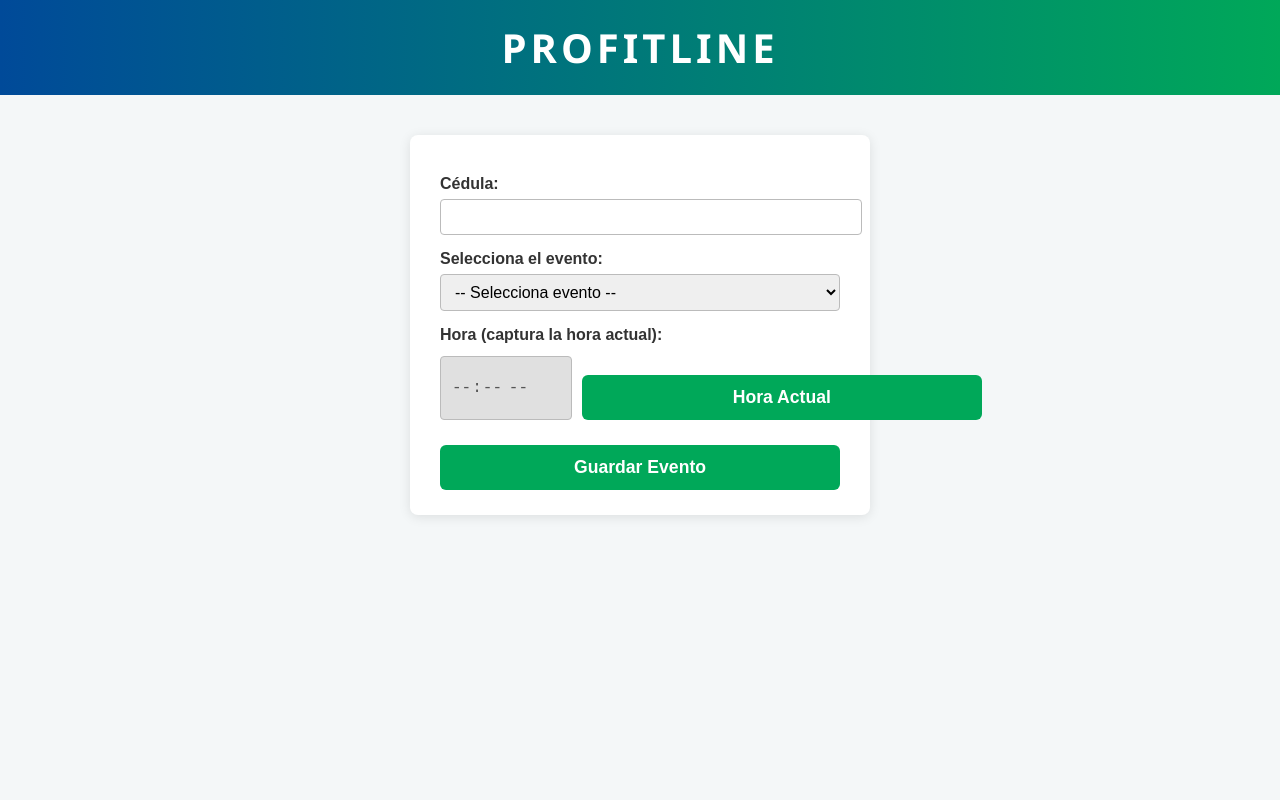
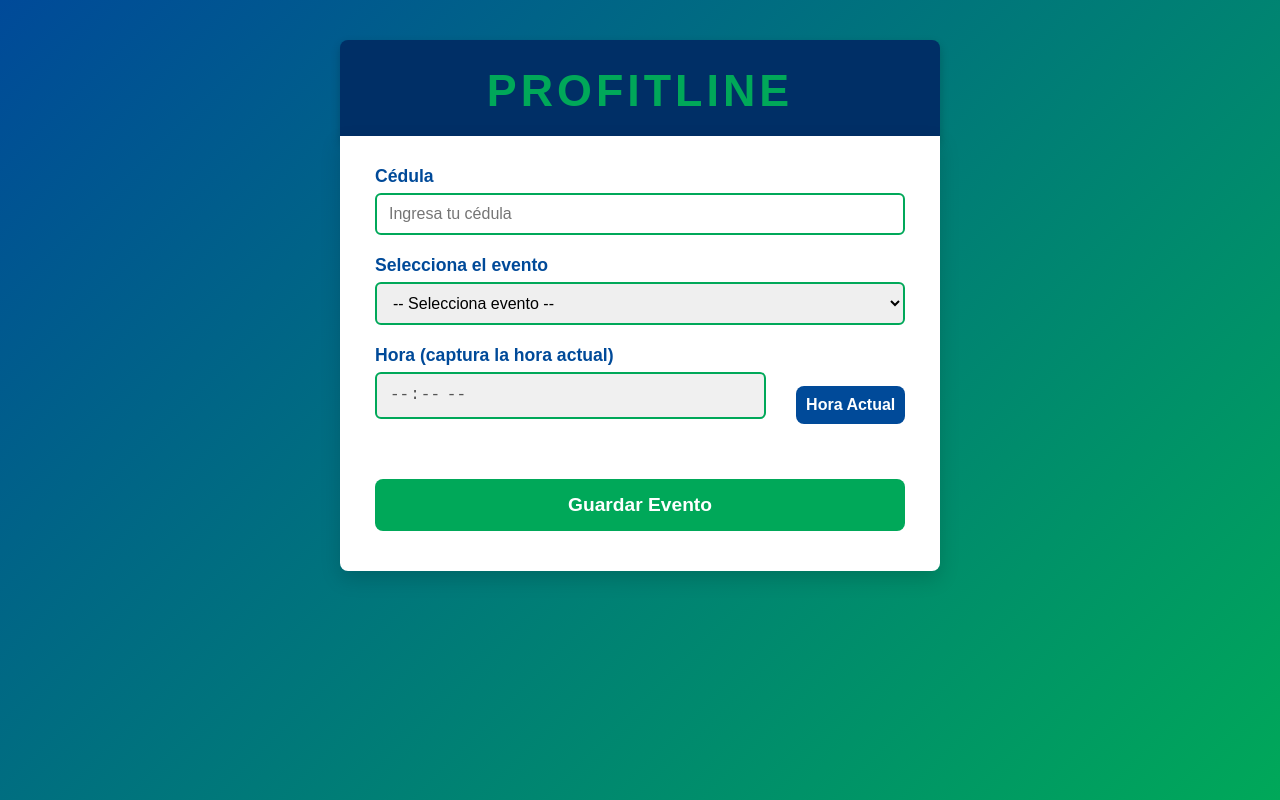
Before and after one commit to Davidc2828/profitline, a plain HTML site: page index.html in a window 1280 px wide. Drawn offline with Linux system fonts and the light colour scheme.

Commit message:
index.html

```diff
--- a/index.html
+++ b/index.html
@@ -3,85 +3,170 @@
 <head>
   <meta charset="UTF-8" />
   <meta name="viewport" content="width=device-width, initial-scale=1" />
-  <title>Registro por Evento - PROFITLINE</title>
+  <title>Registro de Turnos - PROFITLINE</title>
   <style>
+    /* Reset básico */
+    * {
+      box-sizing: border-box;
+      margin: 0;
+      padding: 0;
+    }
+
     body {
-      font-family: Arial, sans-serif;
-      background: #f4f7f8;
+      font-family: 'Montserrat', sans-serif;
+      background: linear-gradient(135deg, #004a99 0%, #00a859 100%);
+      min-height: 100vh;
       color: #333;
-      margin: 0; padding: 0;
+      display: flex;
+      flex-direction: column;
+      align-items: center;
+      justify-content: flex-start;
+      padding: 40px 15px;
     }
+
     header {
-      background: linear-gradient(90deg, #004a99, #00a859);
-      color: white;
-      padding: 20px 0;
+      background-color: #002f66;
+      width: 100%;
+      max-width: 600px;
+      padding: 25px;
+      border-radius: 8px 8px 0 0;
+      box-shadow: 0 4px 10px rgba(0,0,0,0.2);
+      color: #00a859;
+      font-weight: 900;
+      font-size: 2.8rem;
+      letter-spacing: 4px;
       text-align: center;
-      font-weight: 900;
-      font-size: 2.5rem;
-      letter-spacing: 4px;
-      font-family: 'Segoe UI', Tahoma, Geneva, Verdana, sans-serif;
+      font-family: 'Montserrat', sans-serif;
+      user-select: none;
     }
+
     main {
-      max-width: 400px;
-      background: white;
-      margin: 40px auto;
-      padding: 25px 30px;
-      border-radius: 8px;
-      box-shadow: 0 2px 12px rgba(0,0,0,0.1);
+      background: #fff;
+      width: 100%;
+      max-width: 600px;
+      padding: 30px 35px 40px;
+      border-radius: 0 0 8px 8px;
+      box-shadow: 0 8px 20px rgba(0,0,0,0.15);
+      margin-top: -5px;
     }
+
     label {
       display: block;
-      margin-top: 15px;
+      margin-bottom: 6px;
       font-weight: 600;
+      font-size: 1.1rem;
+      color: #004a99;
+      user-select: none;
     }
-    select, input[type="text"], input[type="time"] {
+
+    input[type="text"],
+    select,
+    input[type="time"] {
       width: 100%;
-      padding: 8px 10px;
-      margin-top: 6px;
-      border-radius: 4px;
-      border: 1px solid #bbb;
+      padding: 10px 12px;
+      margin-bottom: 20px;
+      border: 2px solid #00a859;
+      border-radius: 6px;
       font-size: 1rem;
+      font-weight: 500;
+      transition: border-color 0.3s ease;
+      user-select: text;
     }
+
+    input[type="text"]:focus,
+    select:focus,
+    input[type="time"]:focus {
+      outline: none;
+      border-color: #004a99;
+      background: #e6f2ff;
+    }
+
     input[readonly] {
-      background-color: #e0e0e0;
+      background-color: #f0f0f0;
       color: #555;
-      cursor: not-allowed;
+      cursor: default;
+      user-select: none;
     }
+
     button {
-      margin-top: 25px;
-      background: #00a859;
+      background-color: #00a859;
+      border: none;
       color: white;
-      border: none;
-      padding: 12px;
-      border-radius: 6px;
-      font-size: 1.1rem;
+      font-size: 1.2rem;
+      font-weight: 900;
+      padding: 15px 0;
+      border-radius: 8px;
       cursor: pointer;
       width: 100%;
+      transition: background-color 0.25s ease;
+      user-select: none;
+      margin-top: 10px;
+    }
+    button:hover {
+      background-color: #00773d;
+    }
+
+    #btnCapturarHora {
+      width: 150px;
+      font-size: 1rem;
       font-weight: 700;
+      padding: 10px 0;
+      margin-top: 0;
+      margin-left: 15px;
+      border-radius: 8px;
+      background-color: #004a99;
+      transition: background-color 0.25s ease;
+    }
+    #btnCapturarHora:hover {
+      background-color: #003366;
+    }
+
+    .hora-container {
+      display: flex;
+      align-items: center;
+      justify-content: space-between;
+      gap: 15px;
+      margin-bottom: 30px;
+    }
+
+    .success-message {
+      background-color: #d4edda;
+      border: 1px solid #28a745;
+      color: #155724;
+      padding: 15px 20px;
+      border-radius: 6px;
+      font-weight: 700;
+      font-size: 1.1rem;
+      text-align: center;
+      margin-top: 20px;
+      display: none;
       user-select: none;
     }
-    button:hover {
-      background: #00914b;
+
+    @media (max-width: 400px) {
+      header {
+        font-size: 2rem;
+        padding: 18px;
       }
-    .success-message {
-      margin-top: 20px;
-      color: #006600;
-      font-weight: bold;
-      display: none;
-      text-align: center;
+      button, #btnCapturarHora {
+        font-size: 1rem;
+        padding: 12px 0;
+      }
     }
   </style>
 </head>
 <body>
 
-<header>PROFITLINE</header>
+  <header>
+    PROFITLINE
+  </header>
 
   <main>
-  <form id="eventForm">
-    <label for="cedula">Cédula:</label>
-    <input type="text" id="cedula" name="cedula" required pattern="\d+" title="Solo números" />
+    <form id="eventForm" autocomplete="off" novalidate>
+      <label for="cedula">Cédula</label>
+      <input type="text" id="cedula" name="cedula" placeholder="Ingresa tu cédula" required pattern="\d+" title="Solo números" />
 
-    <label for="evento">Selecciona el evento:</label>
+      <label for="evento">Selecciona el evento</label>
       <select id="evento" name="evento" required>
         <option value="" disabled selected>-- Selecciona evento --</option>
         <option value="inicioTurno">Inicio de turno</option>
@@ -92,10 +177,10 @@
         <option value="finAlmuerzo">Fin de almuerzo</option>
       </select>
 
-    <label for="hora">Hora (captura la hora actual):</label>
-    <div style="display:flex; gap:10px; margin-top:6px;">
-      <input type="time" id="hora" name="hora" readonly style="flex-grow:1;" />
-      <button type="button" id="btnCapturarHora" style="flex-shrink:0;">Hora Actual</button>
+      <label for="hora">Hora (captura la hora actual)</label>
+      <div class="hora-container">
+        <input type="time" id="hora" name="hora" readonly />
+        <button type="button" id="btnCapturarHora">Hora Actual</button>
       </div>
 
       <button type="submit">Guardar Evento</button>
@@ -140,15 +225,12 @@
         return;
       }
 
-    // Preparamos los parámetros para enviar solo el evento seleccionado
-    const data = {
-      cedula
-    };
+      const data = { cedula };
       data[evento] = hora;
 
       const params = new URLSearchParams(data).toString();
 
-    // Cambia aquí tu URL del Apps Script
+      // Cambia esta URL por la URL de tu Apps Script desplegado
       const url = 'https://script.google.com/macros/s/AKfycbzhZuObCCe2TgfMpG663zQWI2LsTXW10bBmwM3yHYdl5HIWwwp8JS2jVVF7_Qs4IJJv/exec?' + params;
 
       fetch(url)
```
Lines whose indentation alone changed are shown as unchanged.
